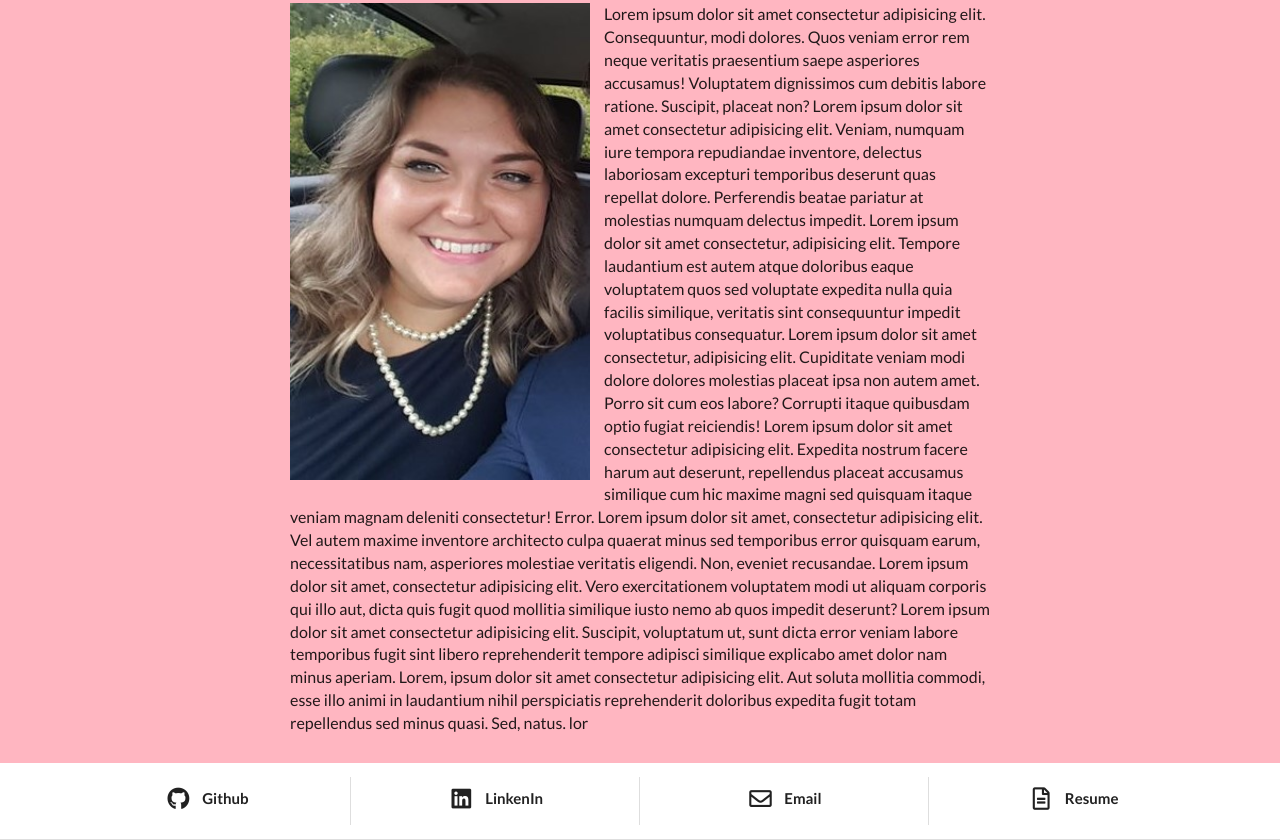
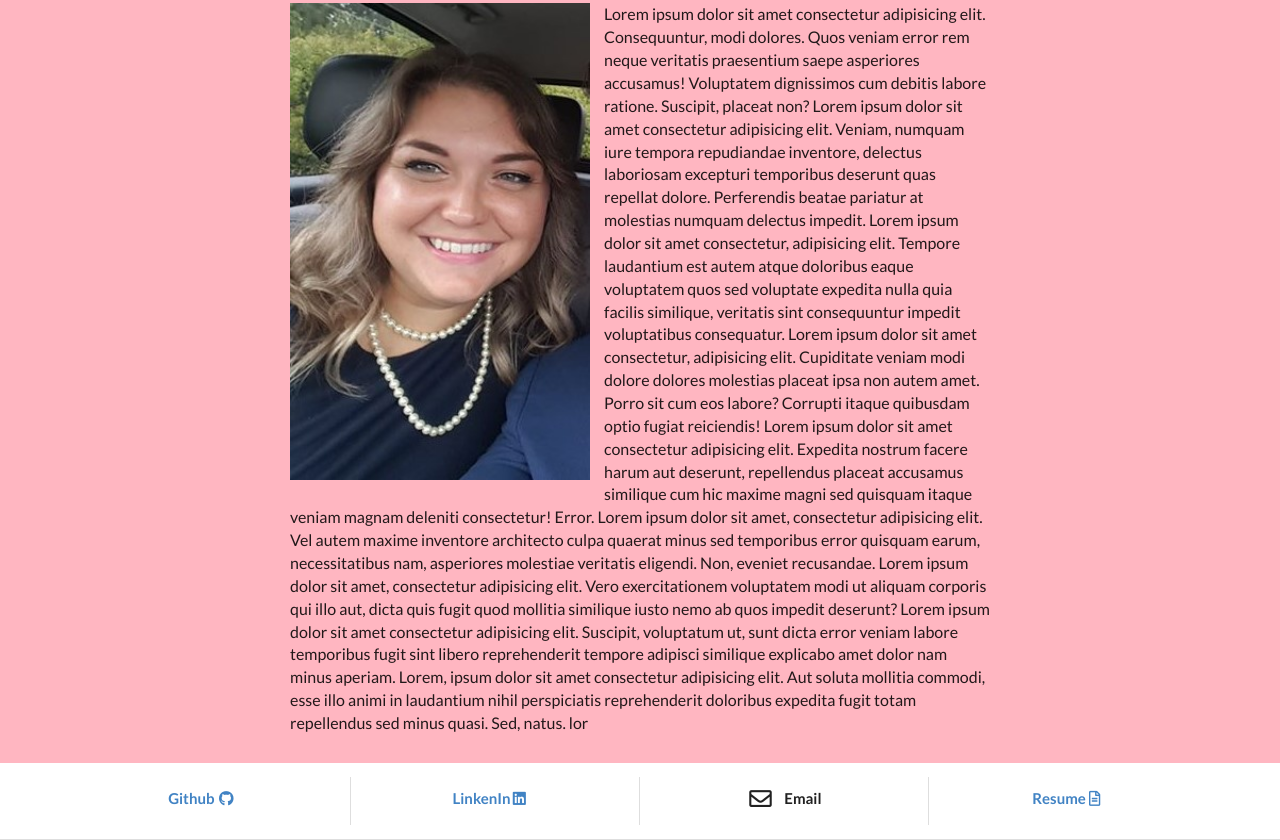
Before and after one commit to sm-pixel/sm-pixel.github.io, a plain HTML site: page index.html in a window 1280 px wide. Shown: the part 519-1359 px from the top of the page. Drawn offline with nearby package versions, Linux system fonts and the light colour scheme.

Commit message:
added links to socials and added resume

```diff
--- a/index.html
+++ b/index.html
@@ -82,20 +82,19 @@
         <div class="ui center aligned container">
             <div class="ui stackable divided grid">
                 <div class="four wide column">
-                    <h4 class="ui header"><i class="github icon"></i>Github</h4>
+                    <h4 class="ui header"><a href="https://github.com/sm-pixel">Github <i class="github icon"></i></a></h4>
                 </div>
                 <div class="four wide column">
-                    <h4 class="ui header"><i class="linkedin icon"></i>LinkenIn</h4>
+                    <h4 class="ui header"><a href="https://www.linkedin.com/in/samantha-morrison-6124b71a2/" target="_blank">LinkenIn<i class="linkedin icon"></i></a></h4>
                 </div>
                 <div class="four wide column">
                     <h4 class="ui header"><i class="envelope outline icon"></i>Email</h4>
                 </div>
                 <div class="four wide column">
-                    <h4 class="ui header"><i class="file alternate outline icon"></i>Resume</h4>
+                    <h4 class="ui header"><a href="assets/pdf/SMMorrisonResume.pdf" target="_blank">Resume<i class="file alternate outline icon"></i></a></h4>
                 </div>
             </div>
         </div>
-
     </div>
 
     <!-- jquery cdn  -->
```
Also changed, not shown: portfolio.html (+3 -5 lines), 1 other file.
